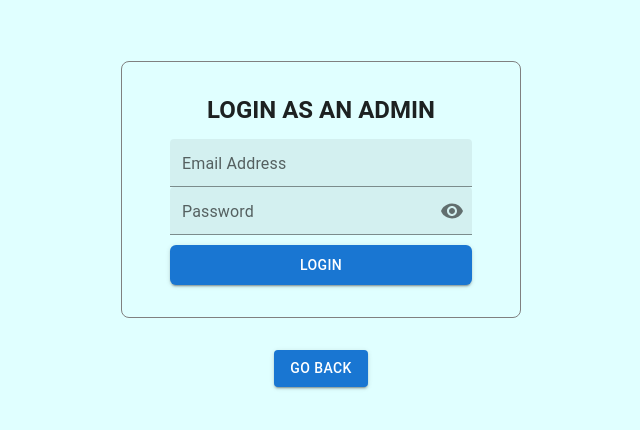
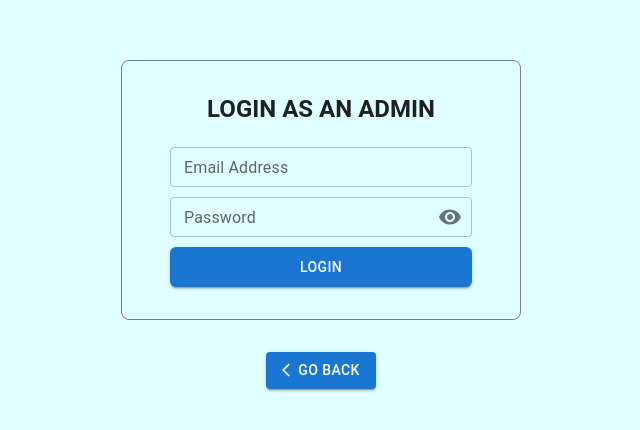
Before and after one commit to mhShohan/university-online-semester-registration-client, a React (Vite) app: page /admin-login in a window 1280 px wide. Shown: the part 176-606 px from the top of the page, without its empty margins (319-959 px from the left). Built offline with nearby package versions, Linux system fonts and the light colour scheme.

Commit message:
re-factor login page and implement react-hook-form

```diff
--- a/package.json
+++ b/package.json
@@ -20,6 +20,7 @@
     "axios": "^1.4.0",
     "react": "^18.2.0",
     "react-dom": "^18.2.0",
+    "react-hook-form": "^7.49.2",
     "react-redux": "^8.1.2",
     "react-router-dom": "^6.15.0"
   },
--- a/src/pages/auth/AdminLoginPage.tsx
+++ b/src/pages/auth/AdminLoginPage.tsx
@@ -1,26 +1,32 @@
-import { Visibility, VisibilityOff } from '@mui/icons-material';
+import { useState } from 'react';
+import { useForm } from 'react-hook-form';
+import { Link } from 'react-router-dom';
+
+//mui
 import {
   Box,
   Button,
   Container,
-  FilledInput,
   FormControl,
   IconButton,
   InputAdornment,
   InputLabel,
+  OutlinedInput,
   TextField,
   Typography
 } from '@mui/material';
-import { useState } from 'react';
-import { Link } from 'react-router-dom';
+import { Visibility, VisibilityOff } from '@mui/icons-material';
+import ArrowBackIosIcon from '@mui/icons-material/ArrowBackIos';
 
 const AdminLoginPage = () => {
   const [showPassword, setShowPassword] = useState(false);
-  // const {
-  //   register,
-  //   handleSubmit,
-  //   formState: { errors }
-  // } = useForm();
+  const {
+    register,
+    handleSubmit,
+    formState: { errors }
+  } = useForm();
+
+  const login = () => {};
 
   return (
     <Container sx={{ height: '100vh' }}>
@@ -40,7 +46,7 @@ const AdminLoginPage = () => {
             border: '1px solid gray',
             borderRadius: '8px'
           }}
-          // onSubmit={handleSubmit(login)}
+          onSubmit={handleSubmit(login)}
         >
           <Typography
             variant="h5"
@@ -53,26 +59,27 @@ const AdminLoginPage = () => {
           >
             Login as an admin
           </Typography>
+
           <TextField
-            fullWidth
-            variant="filled"
-            // color={errors['email'] ? 'error' : 'primary'}
+            {...register('email', { required: true })}
+            color={errors['email'] ? 'error' : 'primary'}
+            label="Email Address"
+            id="outlined-start-adornment"
             size="small"
-            label="Email Address"
-            // {...register('email', { required: true })}
+            sx={{ width: '100%', marginTop: '.6rem' }}
           />
-
-          <FormControl
-            variant="filled"
-            size="small"
-            fullWidth
-            // color={errors['password'] ? 'error' : 'primary'}
-          >
-            <InputLabel htmlFor="filled-adornment-password">Password</InputLabel>
-            <FilledInput
-              id="filled-adornment-password"
+          <FormControl sx={{ width: '100%', marginTop: '.6rem' }} variant="outlined" size="small">
+            <InputLabel
+              htmlFor="outlined-adornment-password"
+              color={errors['password'] ? 'error' : 'primary'}
+            >
+              Password
+            </InputLabel>
+            <OutlinedInput
+              id="outlined-adornment-password"
+              {...register('password', { required: true })}
+              color={errors['password'] ? 'error' : 'primary'}
               type={showPassword ? 'text' : 'password'}
-              // {...register('password', { required: true })}
               endAdornment={
                 <InputAdornment position="end">
                   <IconButton
@@ -85,6 +92,7 @@ const AdminLoginPage = () => {
                   </IconButton>
                 </InputAdornment>
               }
+              label="Password"
             />
           </FormControl>
 
@@ -98,8 +106,11 @@ const AdminLoginPage = () => {
           </Button>
         </form>
         <Box sx={{ marginTop: '2rem' }}>
-          <Link to="/">
-            <Button variant="contained">Go back</Button>
+          <Link to="/" style={{ textDecoration: 'none' }}>
+            <Button variant="contained" sx={{ display: 'flex', alignItems: 'center' }}>
+              <ArrowBackIosIcon style={{ fontSize: '1rem' }} />
+              Go back
+            </Button>
           </Link>
         </Box>
       </Box>
--- a/src/pages/auth/LoginPage.tsx
+++ b/src/pages/auth/LoginPage.tsx
@@ -1,26 +1,32 @@
-import { Visibility, VisibilityOff } from '@mui/icons-material';
+import { useState } from 'react';
+import { useForm } from 'react-hook-form';
+import { Link } from 'react-router-dom';
+
+// mui
 import {
   Box,
   Button,
   Container,
-  FilledInput,
   FormControl,
   IconButton,
   InputAdornment,
   InputLabel,
+  OutlinedInput,
   TextField,
   Typography
 } from '@mui/material';
-import { useState } from 'react';
-import { Link } from 'react-router-dom';
+import { Visibility, VisibilityOff } from '@mui/icons-material';
+import ArrowBackIosIcon from '@mui/icons-material/ArrowBackIos';
 
 const LoginPage = () => {
   const [showPassword, setShowPassword] = useState(false);
-  // const {
-  //   register,
-  //   handleSubmit,
-  //   formState: { errors }
-  // } = useForm();
+  const {
+    register,
+    handleSubmit,
+    formState: { errors }
+  } = useForm();
+
+  const login = () => {};
 
   return (
     <Container sx={{ height: '100vh' }}>
@@ -40,7 +46,7 @@ const LoginPage = () => {
             border: '1px solid gray',
             borderRadius: '8px'
           }}
-          // onSubmit={handleSubmit(login)}
+          onSubmit={handleSubmit(login)}
         >
           <Typography
             variant="h5"
@@ -53,26 +59,27 @@ const LoginPage = () => {
           >
             Login as a student
           </Typography>
+
           <TextField
-            fullWidth
-            variant="filled"
-            // color={errors['email'] ? 'error' : 'primary'}
+            {...register('email', { required: true })}
+            color={errors['email'] ? 'error' : 'primary'}
+            label="Email Address"
+            id="outlined-start-adornment"
             size="small"
-            label="Email Address"
-            // {...register('email', { required: true })}
+            sx={{ width: '100%', marginTop: '.6rem' }}
           />
-
-          <FormControl
-            variant="filled"
-            size="small"
-            fullWidth
-            // color={errors['password'] ? 'error' : 'primary'}
-          >
-            <InputLabel htmlFor="filled-adornment-password">Password</InputLabel>
-            <FilledInput
-              id="filled-adornment-password"
+          <FormControl sx={{ width: '100%', marginTop: '.6rem' }} variant="outlined" size="small">
+            <InputLabel
+              htmlFor="outlined-adornment-password"
+              color={errors['password'] ? 'error' : 'primary'}
+            >
+              Password
+            </InputLabel>
+            <OutlinedInput
+              id="outlined-adornment-password"
+              {...register('password', { required: true })}
+              color={errors['password'] ? 'error' : 'primary'}
               type={showPassword ? 'text' : 'password'}
-              // {...register('password', { required: true })}
               endAdornment={
                 <InputAdornment position="end">
                   <IconButton
@@ -85,6 +92,7 @@ const LoginPage = () => {
                   </IconButton>
                 </InputAdornment>
               }
+              label="Password"
             />
           </FormControl>
 
@@ -106,8 +114,11 @@ const LoginPage = () => {
           </Box>
         </form>
         <Box sx={{ marginTop: '2rem' }}>
-          <Link to="/">
-            <Button variant="contained">Go back</Button>
+          <Link to="/" style={{ textDecoration: 'none' }}>
+            <Button variant="contained" sx={{ display: 'flex', alignItems: 'center' }}>
+              <ArrowBackIosIcon style={{ fontSize: '1rem' }} />
+              Go back
+            </Button>
           </Link>
         </Box>
       </Box>
```
Also changed, not shown: 1 other file (tests, documents, lock files or other folders).
